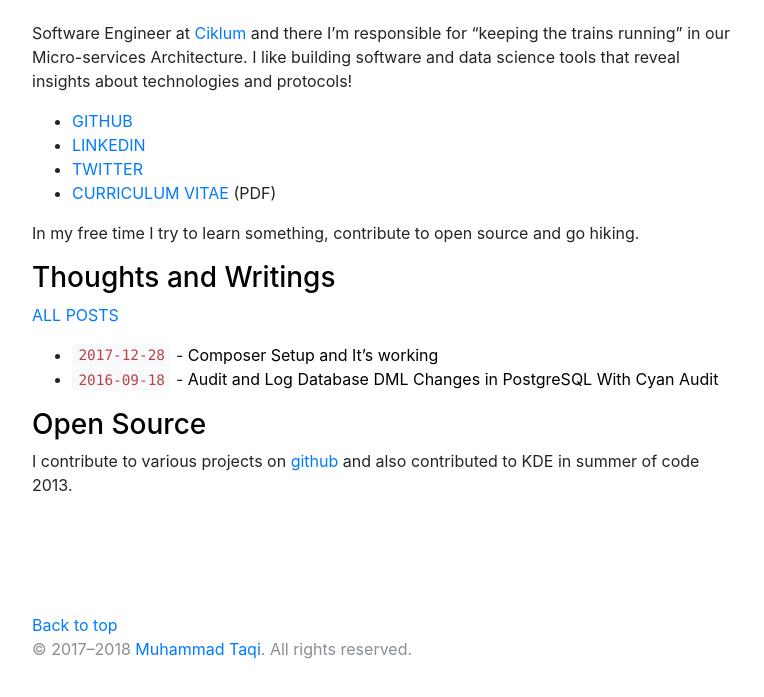
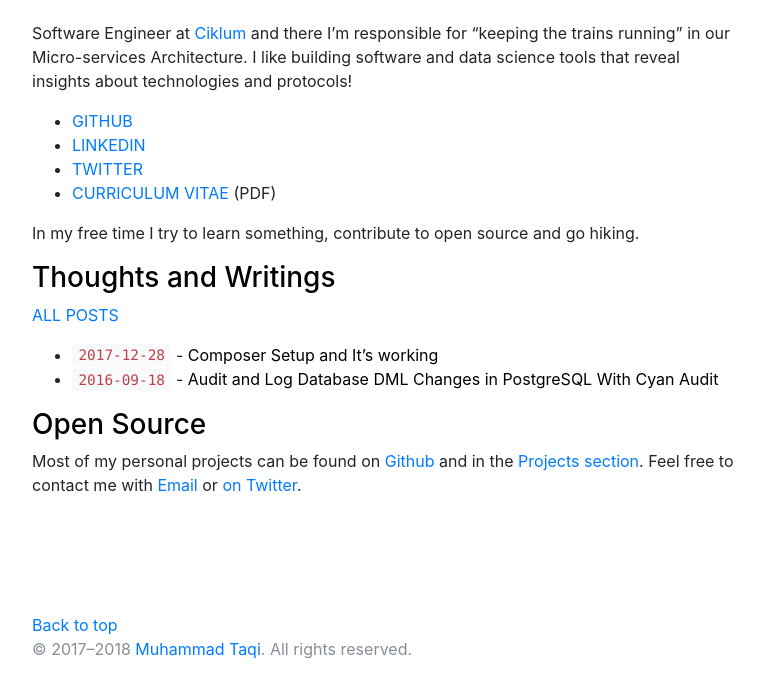
Before and after one commit to muhammadtaqi/muhammadtaqi.github.io, a plain HTML site: page index.html in a window 1280 px wide. Shown: the part 107-804 px from the top of the page, without its empty margins (255-1019 px from the left). Drawn offline with nearby package versions, Linux system fonts and the light colour scheme.

```diff
--- a/index.html
+++ b/index.html
@@ -110,8 +110,8 @@ _.'           `._   ;   \   /   ;   _,'           `._
                 <p></p>
 
                 <h3 id='open'><a href='#open' class="color-black ">Open Source</a></h3>
-                <p>I contribute to various projects on <a href='https://github.com/muhammadtaqi'>github</a> and also contributed to KDE in summer of code 2013.
-                </p>
+                <p>Most of my personal projects can be found on <a href="https://github.com/muhammadtaqi">Github</a> and in the <a href="/projects">Projects section</a>.
+                    Feel free to contact me with <a href="mailto:taqi.official@gmail.com">Email</a> or <a href="https://twitter.com/_muhammadtaqi" target="_blank">on Twitter</a>.</p>
 
                 <!--<h3 id='projects' ><a href='#projects' class="color-black ">Projects</a></h3>-->
                 <!-- Challenge list -->
```
Also changed, not shown: 1 other file.
